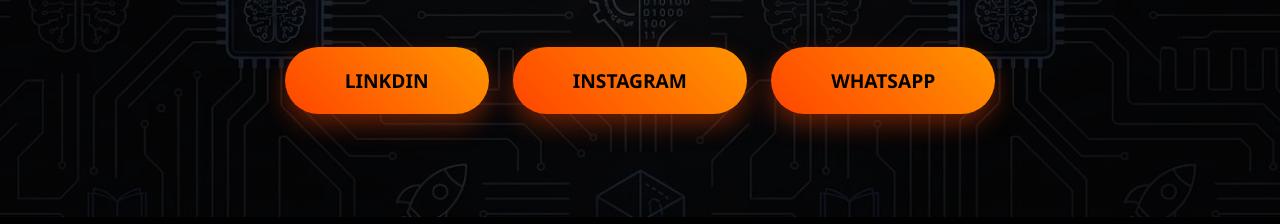
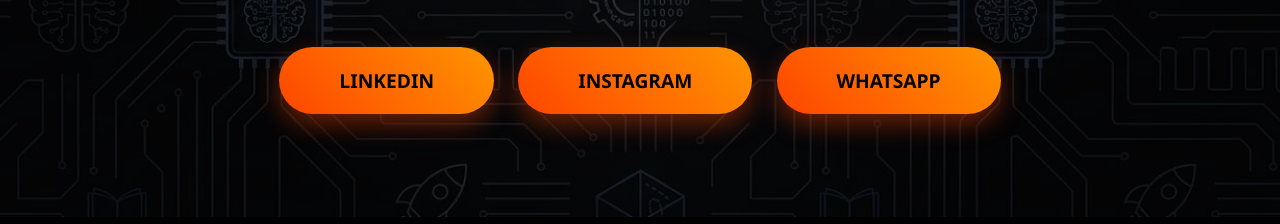
Before and after one commit to kapilkumar1cs25-cpu/TECHVOLO, a website: page index.html in a window 1280 px wide. Shown: the part 583-807 px from the top of the page. Drawn offline with Linux system fonts and the light colour scheme.

Commit message:
Update index.html

```diff
--- a/index.html
+++ b/index.html
@@ -40,7 +40,7 @@
   <section class="hero">
     <h1>BEYOND THE BOARDS</h1>
     <p>Your journey to world-class AI skills starts here. Join the TechVolo movement.</p>
-    <button class="cta-btn" id="kapil-btn">linkdin</button>
+    <button class="cta-btn" id="kapil-btn">linkedIn</button>
     <button class="cta-btn" id="member1-btn">instagram</button>
     <button class="cta-btn" id="member2-btn">whatsapp </button>
   </section>
```
